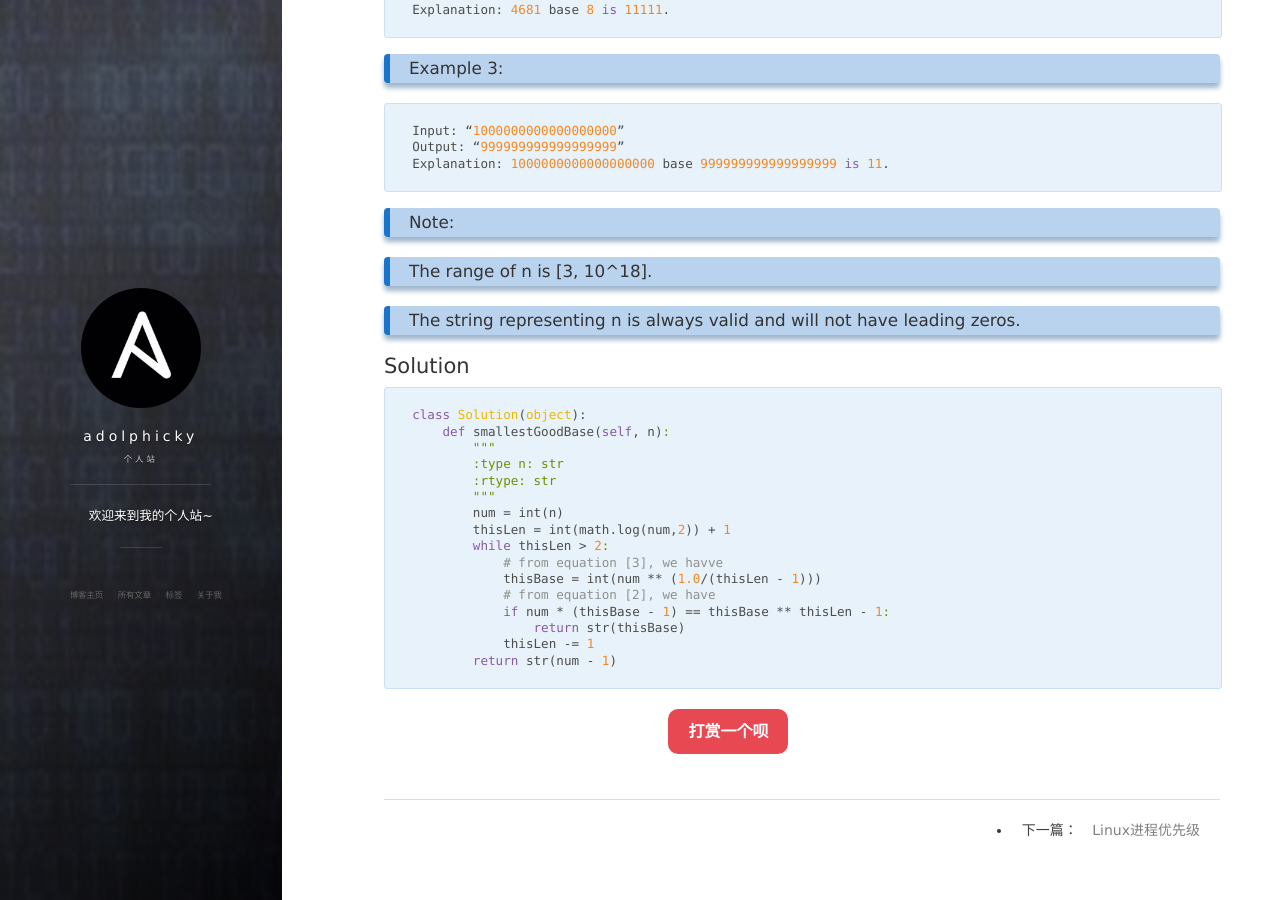
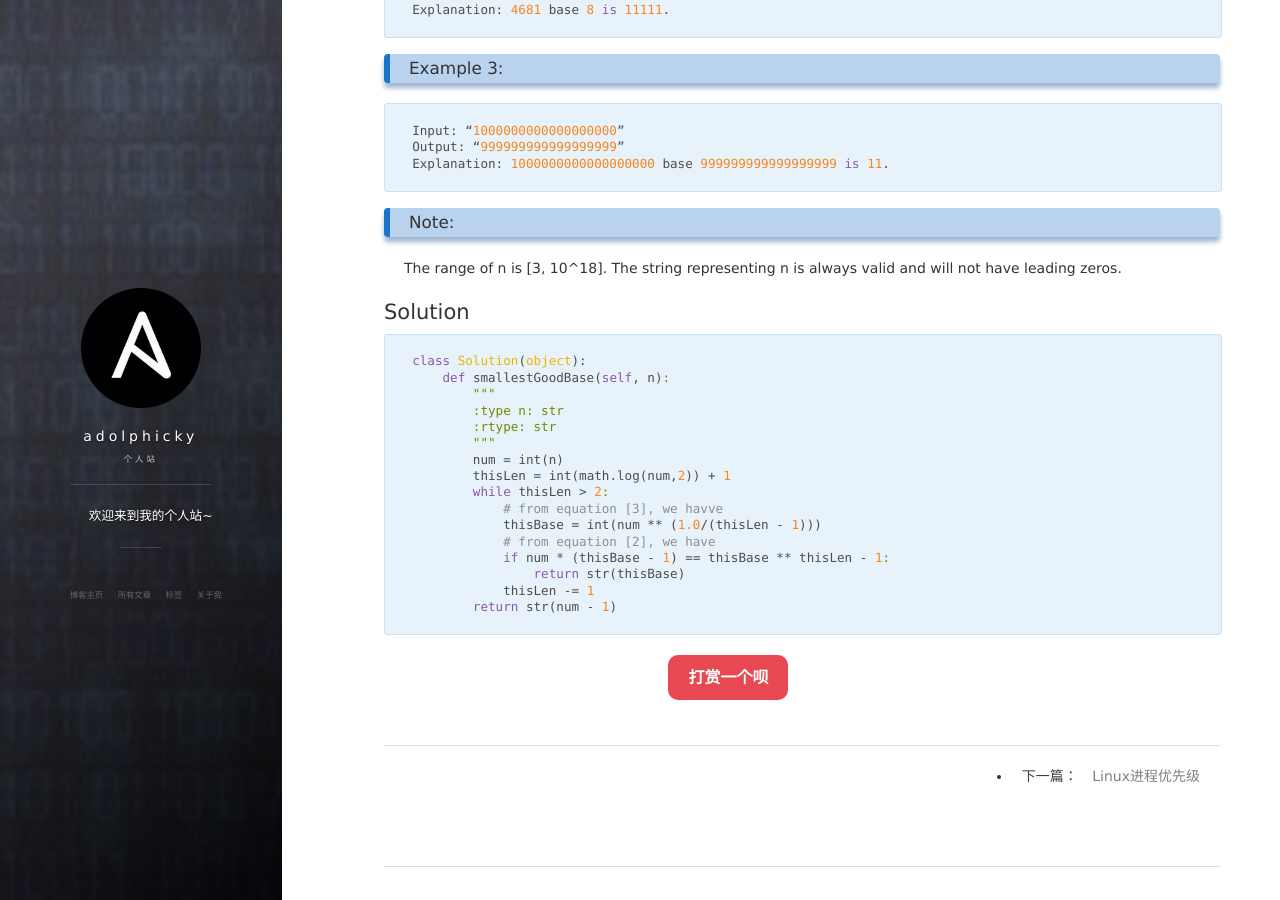
Before and after one commit to adolphicky/adolphicky.github.io, a Jekyll site: the page built from _posts/2018-01-09-LeetCode.md, in a window 1280 px wide and 900 px high, scrolled down 527 px. Built offline with Jekyll 4.4.1, drawn with Linux system fonts in a browser that asks for light colours; nearby versions of some CDN libraries; comment, search, counter and statistics services are not loaded.

````diff
--- a/_posts/2018-01-09-LeetCode.md
+++ b/_posts/2018-01-09-LeetCode.md
@@ -31,8 +31,8 @@ Explanation: 1000000000000000000 base 999999999999999999 is 11.
 ```
 
 ### Note:
-### The range of n is [3, 10^18].
-### The string representing n is always valid and will not have leading zeros.
+The range of n is [3, 10^18].
+The string representing n is always valid and will not have leading zeros.
 
 ## Solution
 ```python
````
